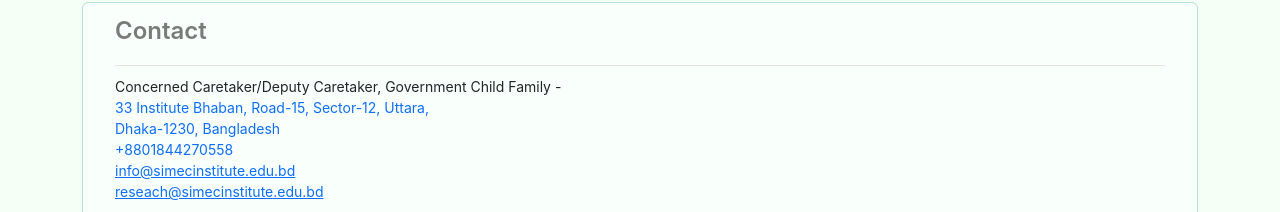
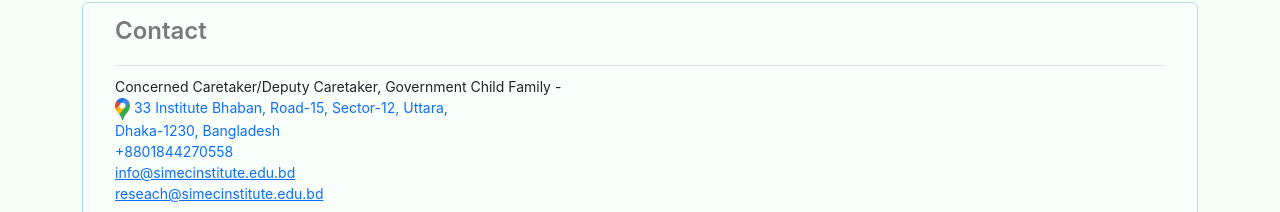
Before and after one commit to RownakHayat/DSS-SSP, a plain HTML site: page index.html in a window 1280 px wide. Shown: the part 800-1012 px from the top of the page. Drawn offline with Linux system fonts and the light colour scheme.

Commit message:
map icon add

```diff
--- a/include/css/style.css
+++ b/include/css/style.css
@@ -218,6 +218,9 @@ input[type="text"], [type="password"] {
     font-size: 14px;
     font-weight: 400;
 }
+.map-icon{
+    width: 15px;
+}
 .location{
     text-decoration: none;
 
--- a/index.html
+++ b/index.html
@@ -288,7 +288,7 @@
                 href="https://www.google.com/maps/@23.87473,90.3809831,3a,90y,279.87h,104.09t/data=!3m7!1e1!3m5!1s4bQIOvSp2b-OZpsDcGQYug!2e0!6shttps:%2F%2Fstreetviewpixels-pa.googleapis.com%2Fv1%2Fthumbnail%3Fpanoid%3D4bQIOvSp2b-OZpsDcGQYug%26cb_client%3Dsearch.gws-prod.gps%26w%3D211%26h%3D120%26yaw%3D268.59305%26pitch%3D0%26thumbfov%3D100!7i13312!8i6656?entry=ttu"
                 class="location"
               >
-                33 Institute Bhaban, Road-15, Sector-12, Uttara,<br />
+              <img src="./include/image/images.png" alt=""class="map-icon" /> 33 Institute Bhaban, Road-15, Sector-12, Uttara,<br />
                 Dhaka-1230, Bangladesh </a
               ><br />
               <a href="callto:+8801844270558" class="callno">+8801844270558</a
```
Also changed, not shown: include/image/images.png (added).
